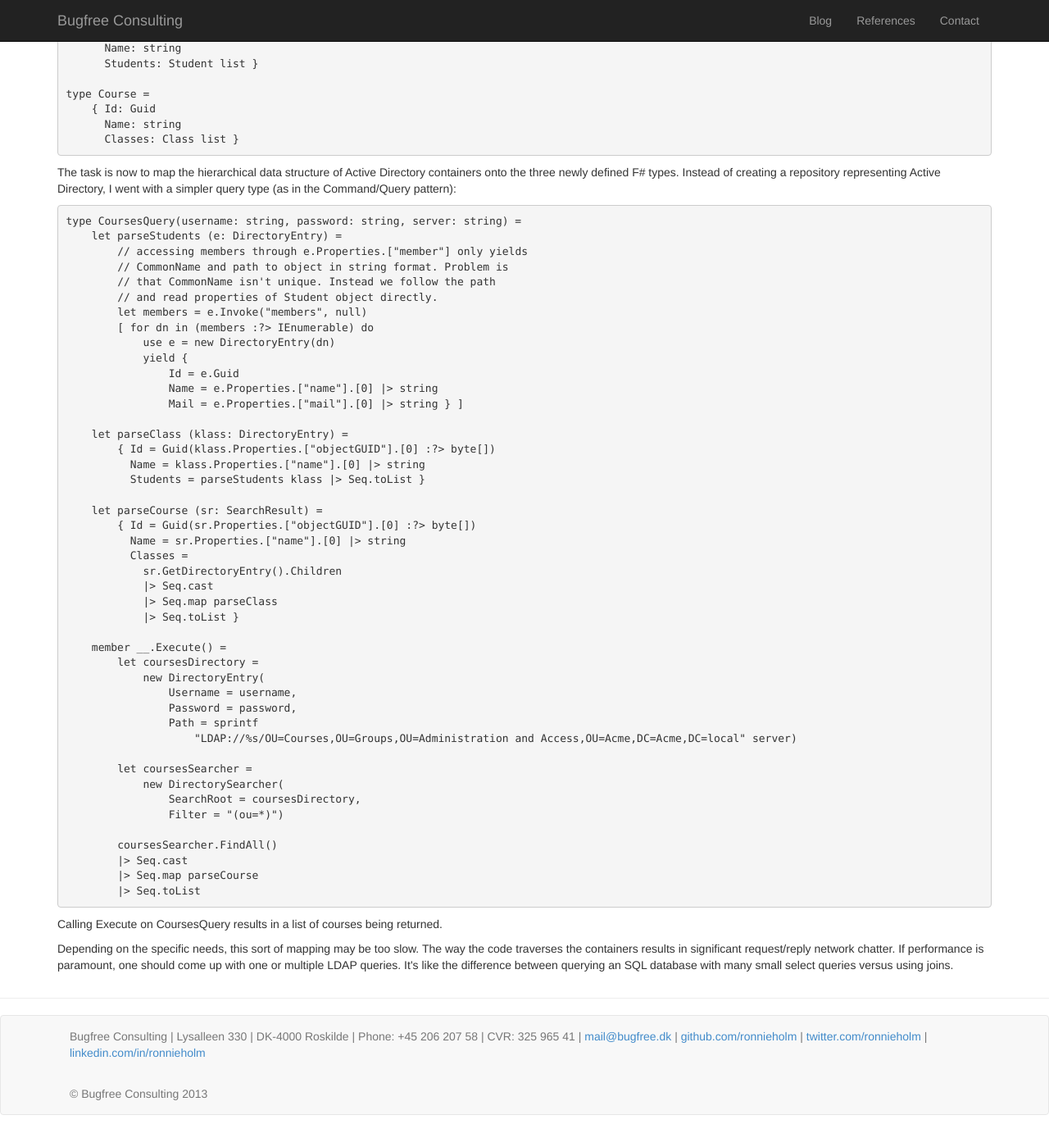
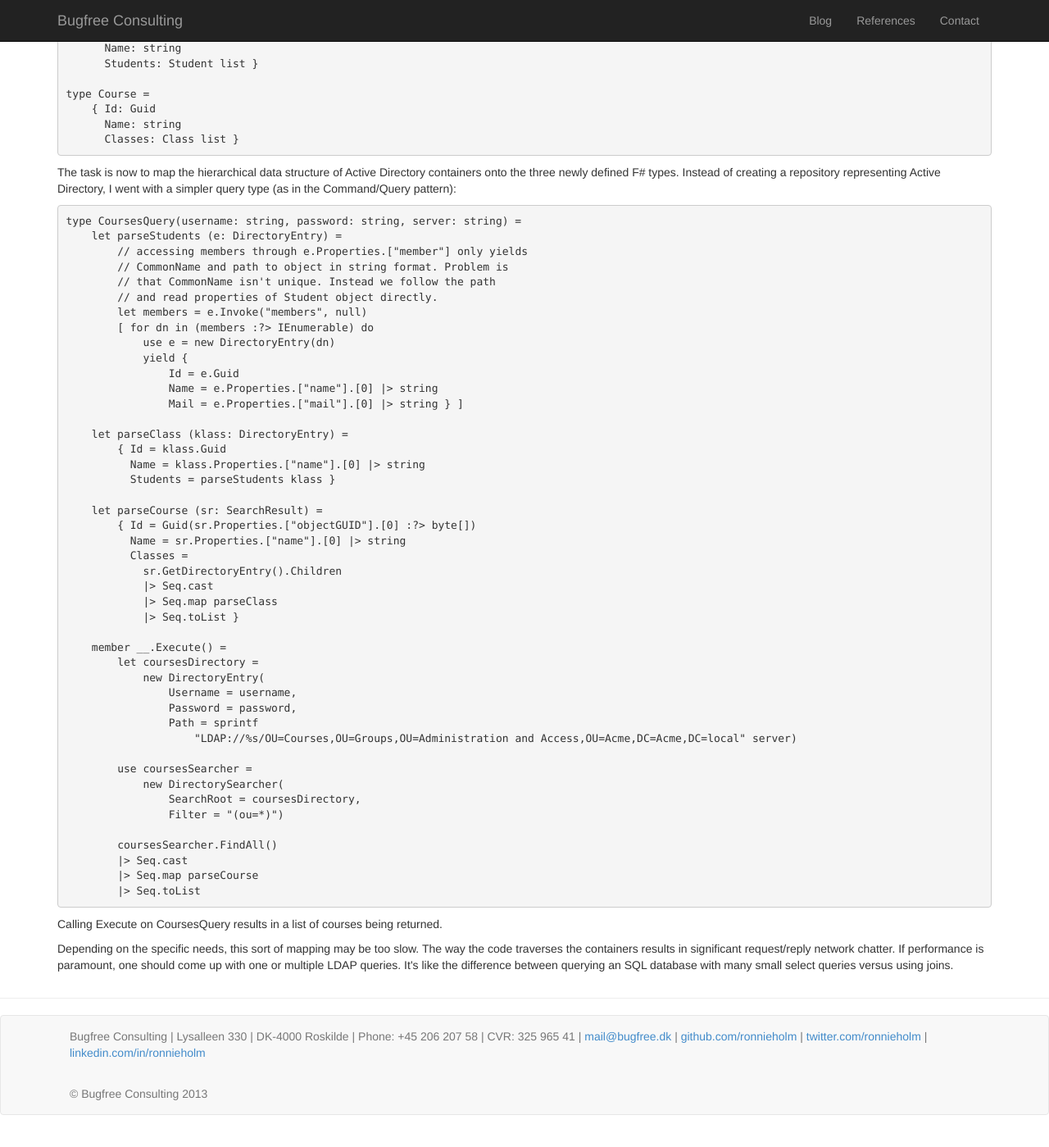
Before and after one commit to ronnieholm/ronnieholm.github.io, a Jekyll site: the page built from _posts/2014-08-06-querying-active-directory-organizational-units-groups-and-members-with-fsharp.html, in a window 1280 px wide and 1400 px high, scrolled down 989 px. Shown: the whole window at 82% size. Built offline with Jekyll 4.4.1, drawn with Linux system fonts in a browser that asks for light colours; nearby versions of some CDN libraries.

Commit message:
New post

```diff
--- a/_posts/2014-08-06-querying-active-directory-organizational-units-groups-and-members-with-fsharp.html
+++ b/_posts/2014-08-06-querying-active-directory-organizational-units-groups-and-members-with-fsharp.html
@@ -95,9 +95,9 @@ type CoursesQuery(username: string, password: string, server: string) =
                 Mail = e.Properties.["mail"].[0] |> string } ]
 
     let parseClass (klass: DirectoryEntry) =
-        { Id = Guid(klass.Properties.["objectGUID"].[0] :?> byte[])
+        { Id = klass.Guid
           Name = klass.Properties.["name"].[0] |> string
-          Students = parseStudents klass |> Seq.toList }
+          Students = parseStudents klass }
 
     let parseCourse (sr: SearchResult) =
         { Id = Guid(sr.Properties.["objectGUID"].[0] :?> byte[])
@@ -116,7 +116,7 @@ type CoursesQuery(username: string, password: string, server: string) =
                 Path = sprintf
                     "LDAP://%s/OU=Courses,OU=Groups,OU=Administration and Access,OU=Acme,DC=Acme,DC=local" server)
 
-        let coursesSearcher =
+        use coursesSearcher =
             new DirectorySearcher(
                 SearchRoot = coursesDirectory,
                 Filter = "(ou=*)")
```
